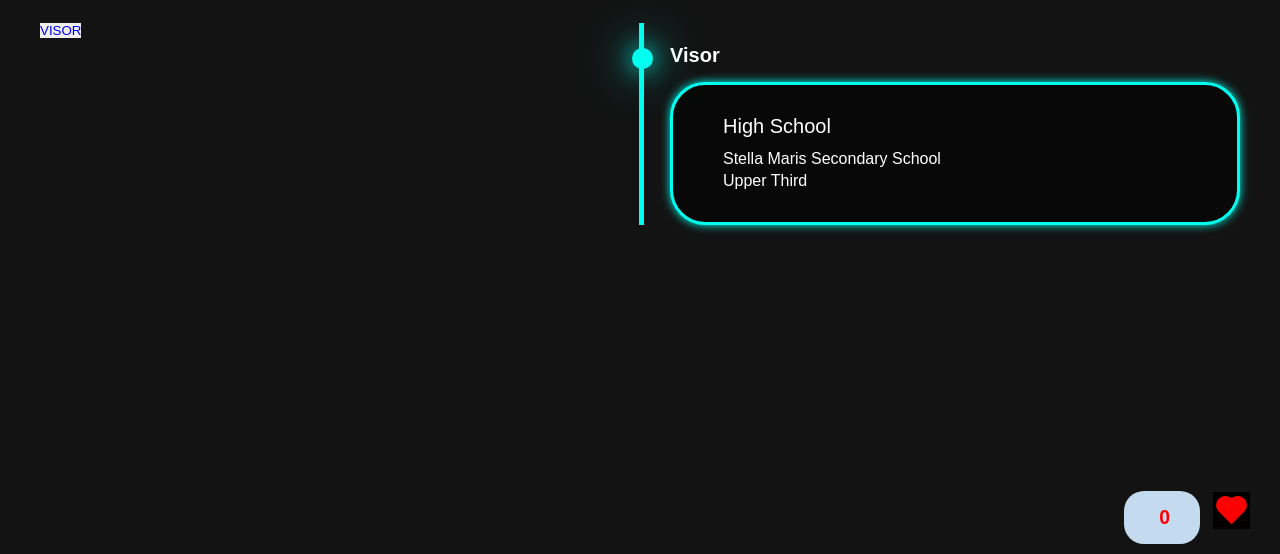
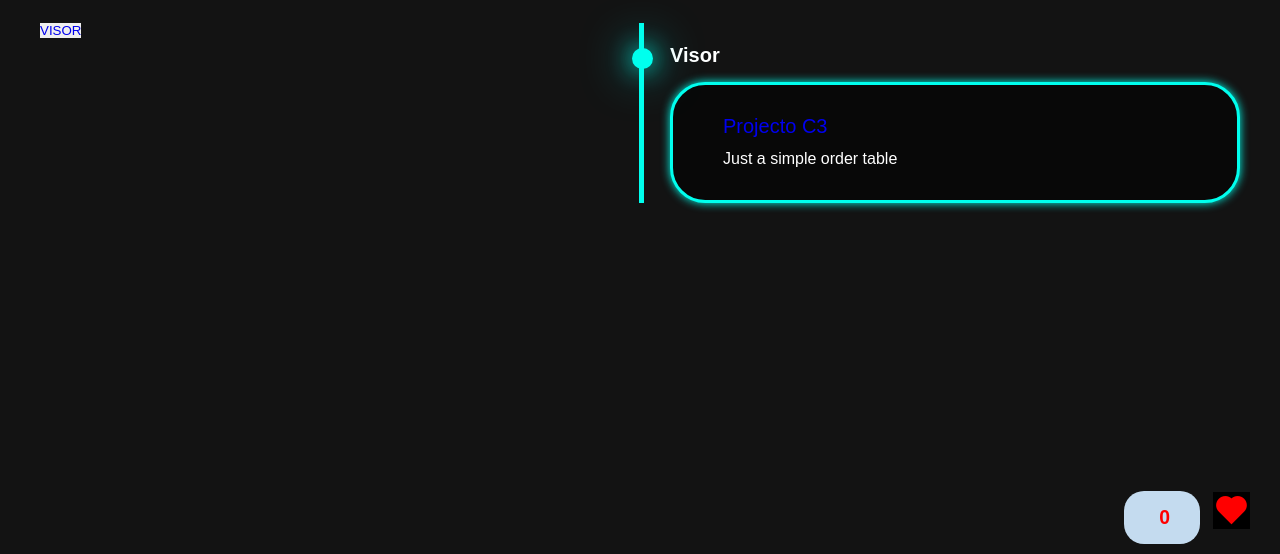
Before and after one commit to AndrewJk98/Portfolio, a plain HTML site: page index.html in a window 1280 px wide. Shown: the part 246-800 px from the top of the page. Drawn offline with nearby package versions, Linux system fonts and the light colour scheme.

Commit message:
Update index.html

```diff
--- a/index.html
+++ b/index.html
@@ -29,8 +29,8 @@
             <div class="timeline-dot"></div>
                 <div class="timeline-date">Visor</div>
                 <div class="timeline-content">
-                    <h3 href="https://www.andrescueva.site/visor/">High School</h3>
-                    <p>Stella Maris Secondary School <br> Upper Third </p>
+                    <h3><a href="https://www.andrescueva.site/visor/">Projecto C3</a></h3>
+                    <p> Just a simple order table <br> </p>
                 </div>
 
         </div>
```
